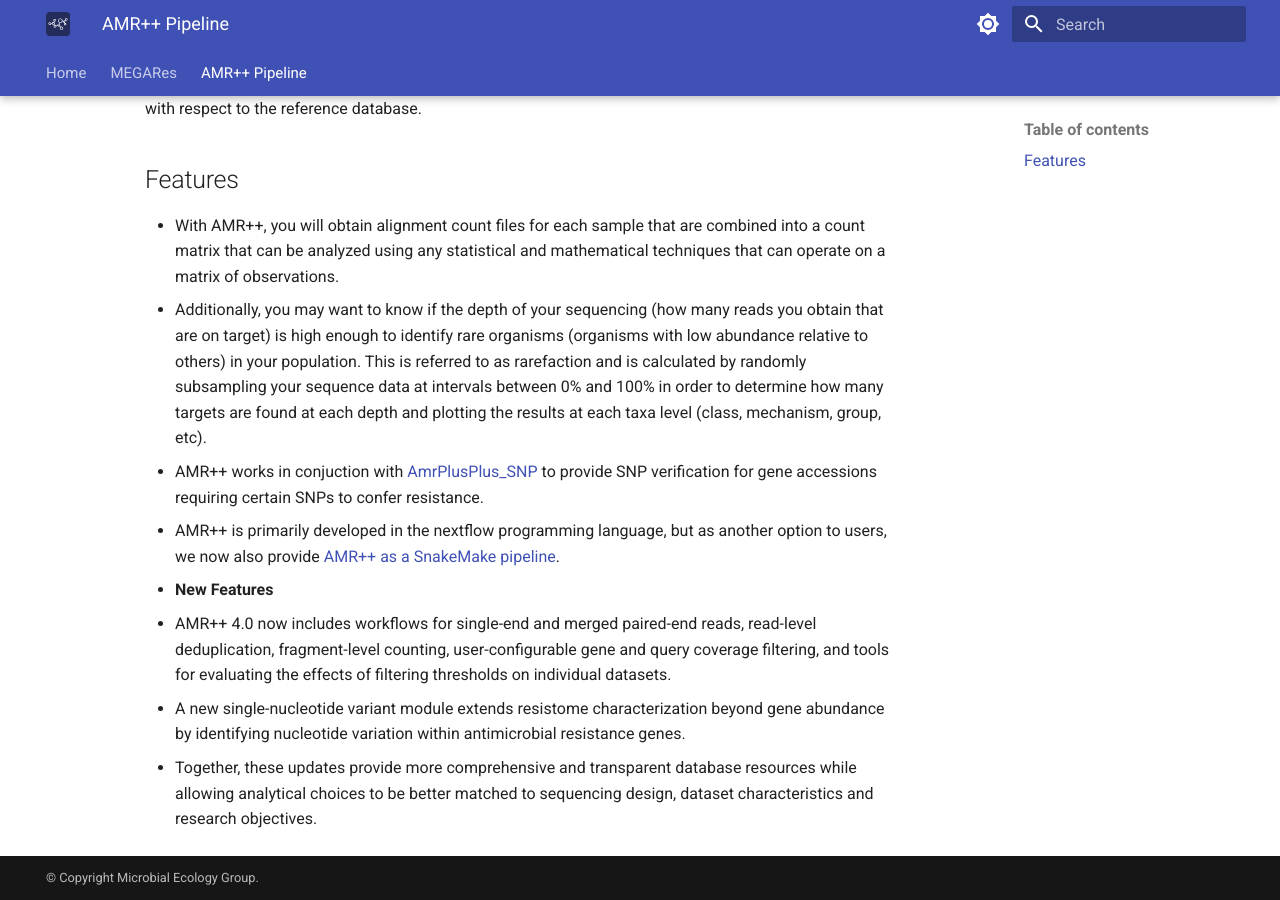
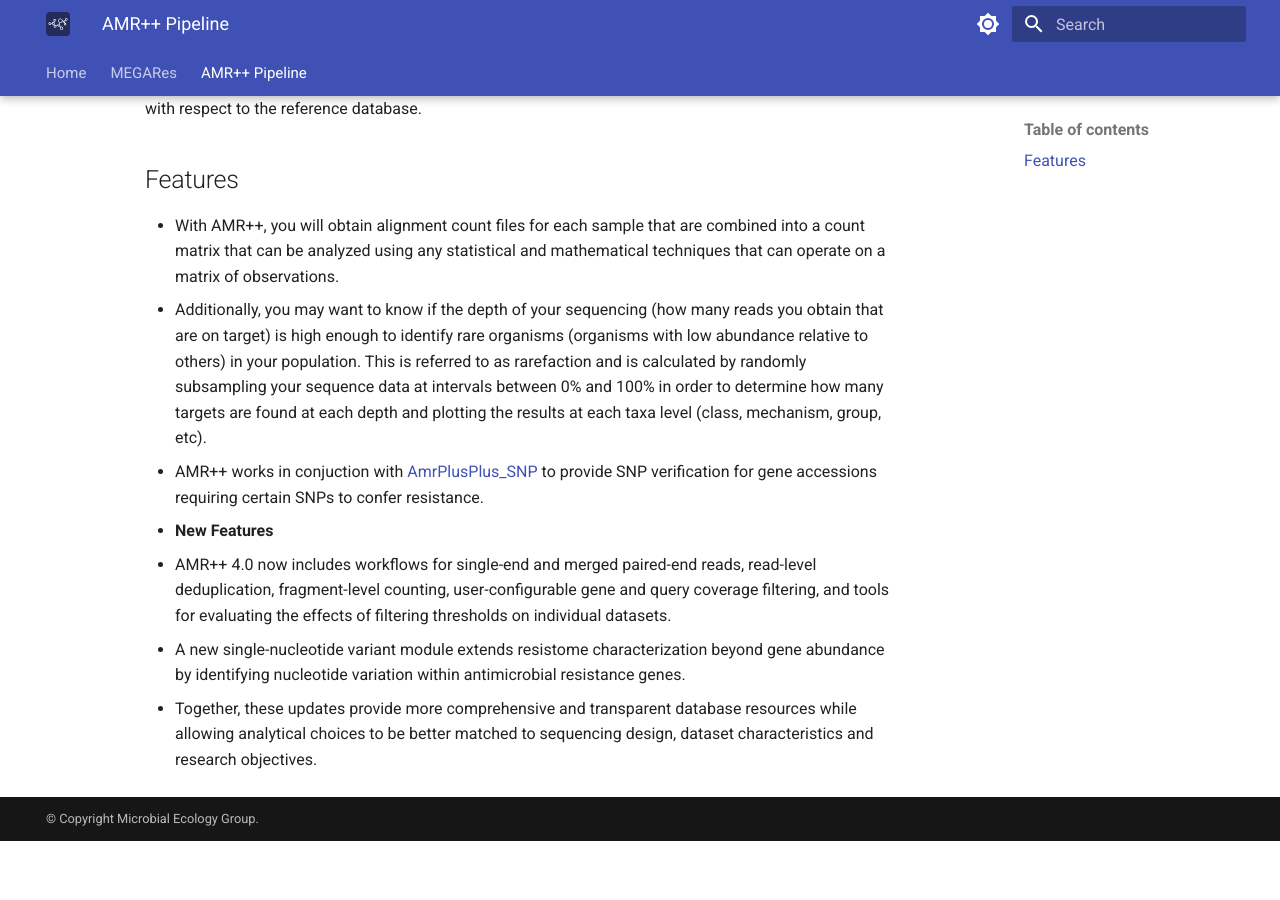
Before and after one commit to Microbial-Ecology-Group/meglab, an MkDocs documentation site: the page built from docs/amrplusplus/index.md, in a window 1280 px wide and 900 px high, scrolled down 1176 px. Built offline with MkDocs 1.6.1 and Material for MkDocs 9.7.7, drawn with Linux system fonts in a browser that asks for light colours; after the commit the page ends 2017 px from its top, so only the background shows below that.

Commit message:
Update index.md

```diff
--- a/docs/amrplusplus/index.md
+++ b/docs/amrplusplus/index.md
@@ -17,7 +17,6 @@ Often, metagenomic analyses are performed when the answer to these questions mus
 - With AMR++, you will obtain alignment count files for each sample that are combined into a count matrix that can be analyzed using any statistical and mathematical techniques that can operate on a matrix of observations.
 - Additionally, you may want to know if the depth of your sequencing (how many reads you obtain that are on target) is high enough to identify rare organisms (organisms with low abundance relative to others) in your population. This is referred to as rarefaction and is calculated by randomly subsampling your sequence data at intervals between 0% and 100% in order to determine how many targets are found at each depth and plotting the results at each taxa level (class, mechanism, group, etc).
 - AMR++ works in conjuction with [AmrPlusPlus_SNP](https://github.com/Isabella136/AmrPlusPlus_SNP) to provide SNP verification for gene accessions requiring certain SNPs to confer resistance.
-- AMR++ is primarily developed in the nextflow programming language, but as another option to users, we now also provide [AMR++ as a SnakeMake pipeline](https://github.com/jonathan-bravo/amrplusplus_v2).
 
 - **New Features**
   - AMR++ 4.0 now includes workflows for single-end and merged paired-end reads, read-level deduplication, fragment-level counting, user-configurable gene and query coverage filtering, and tools for evaluating the effects of filtering thresholds on individual datasets.
```
